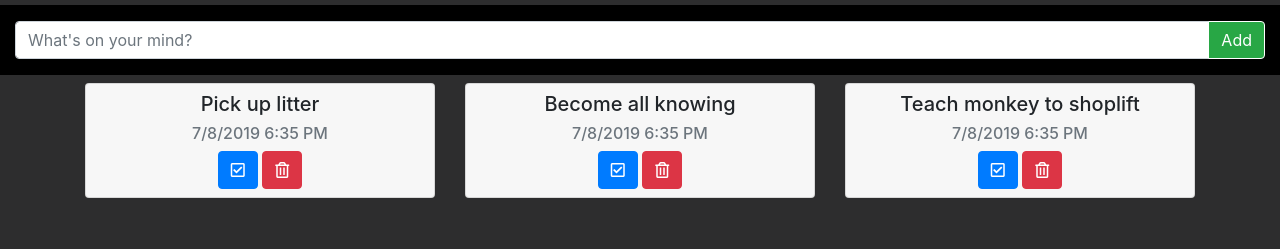
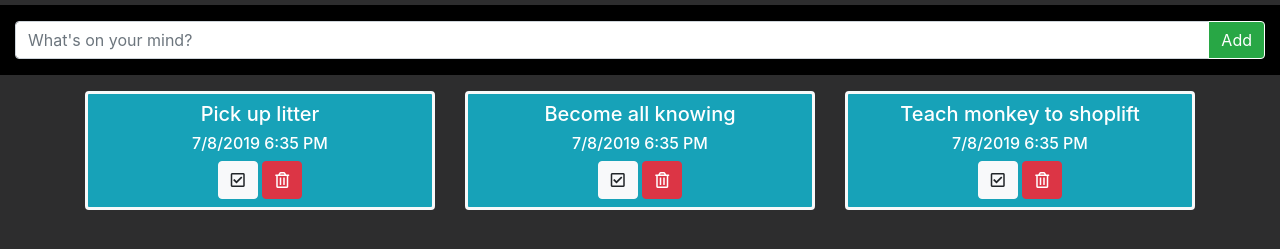
Before and after one commit to mr-W3dnesday/todo-list, a plain HTML site: page index.html in a window 1280 px wide. Both pictures are taken after a click on the button 282 px from the left and 221 px from the top of the page. Shown: the part 51-300 px from the top of the page. Drawn offline with nearby package versions, Linux system fonts and the light colour scheme.

Commit message:
alter appearance

```diff
--- a/index.html
+++ b/index.html
@@ -27,7 +27,7 @@
             </div>
         </div>
     </div>
-    <div class="container">
+    <div class="container pt-2">
         <div id="todolist" class="row">
 
         </div>
--- a/todo.css
+++ b/todo.css
@@ -18,7 +18,7 @@
 }
 
 .card{
-    background-color: rgb(247, 247, 247)
+    border-width: 3px;
 }
 
 body{
--- a/todo.js
+++ b/todo.js
@@ -1,13 +1,14 @@
+// style each todo card
 function generateCard(task){
     var cardA = `
-        <div class="card mt-2 py-2"
+        <div class="card border-light text-white bg-info mt-2 py-2"
             <div class="card-body">
                 <h5 class="card-text">`;
     var cardB = `</h5>
-                <h6 class="card-date mb-2 text-muted">`;
+                <h6 class="card-date mb-2 text-white">`;
     var cardC = `</h6>
                 <div class="card-btn">
-                    <button class="btn complete btn-primary" type="button" id="button-addon2"><i class="far fa-check-square"></i></button>
+                    <button class="btn complete btn-light" type="button" id="button-addon2"><i class="far fa-check-square"></i></button>
                     <button class="btn delete btn-danger" type="button" id="button-addon2"><i class="far fa-trash-alt"></i></button>
                 </div>
             </div>
@@ -25,7 +26,6 @@ function enterTodo(){
         // change motivational message inside input box when todo is uploaded
         changeMessage();
         // popup confirming todo has been added
-        alert('New item added: ' + task);
     }
 }
 
@@ -41,14 +41,16 @@ function addItem(task){
     var item = $("<div>").html(generateCard(task));
     item.addClass('card-container col-12 col-sm-6 col-md-4');
     todolist.append(item);
-    //selecting whole todo list, not last element!!
+    item.fadeIn();
+    // add done functionality to whole card (including button)
     item.click(function(){
         $(this).toggleClass('done');
     })
     // create event listener for delete button
     var deleteBtn = $('.delete');
     deleteBtn.click(function(){
-        $(this).closest('.card-container').remove();
+        $(this).closest('.card-container').fadeOut(function(){
+            $(this).remove()});
     })
 }
 
@@ -58,9 +60,7 @@ function compileList(){
 
 var todolist = $('#todolist');
 
-// style each todo card
-
-// create todo list using JS. Add cookie to store user todos
+// create todo list using JS
 var savedItems = ['Do homework', 'Pick up litter', 'Become all knowing', 'Teach monkey to shoplift'];
 var messages = ['Get Organised!','What\'s on your mind?','You busy, busy bee...']
 var inputBox = $('input');
@@ -68,6 +68,13 @@ var addButton = $('.addbtn');
 changeMessage();
 compileList();
 
+// Add cookie to store user todos
+var newSavedItems = []
+var itemText = $('.card-text');
+var itemDate = $('.card-date');
+// need to map these arrays into an object
+var text = itemText.map(function(item){return item.text})
+
 // new todo items
-addButton.click(enterTodo);
-inputBox.bind('change',enterTodo);
+addButton.on('click',enterTodo);
+inputBox.on('change',enterTodo);
```
